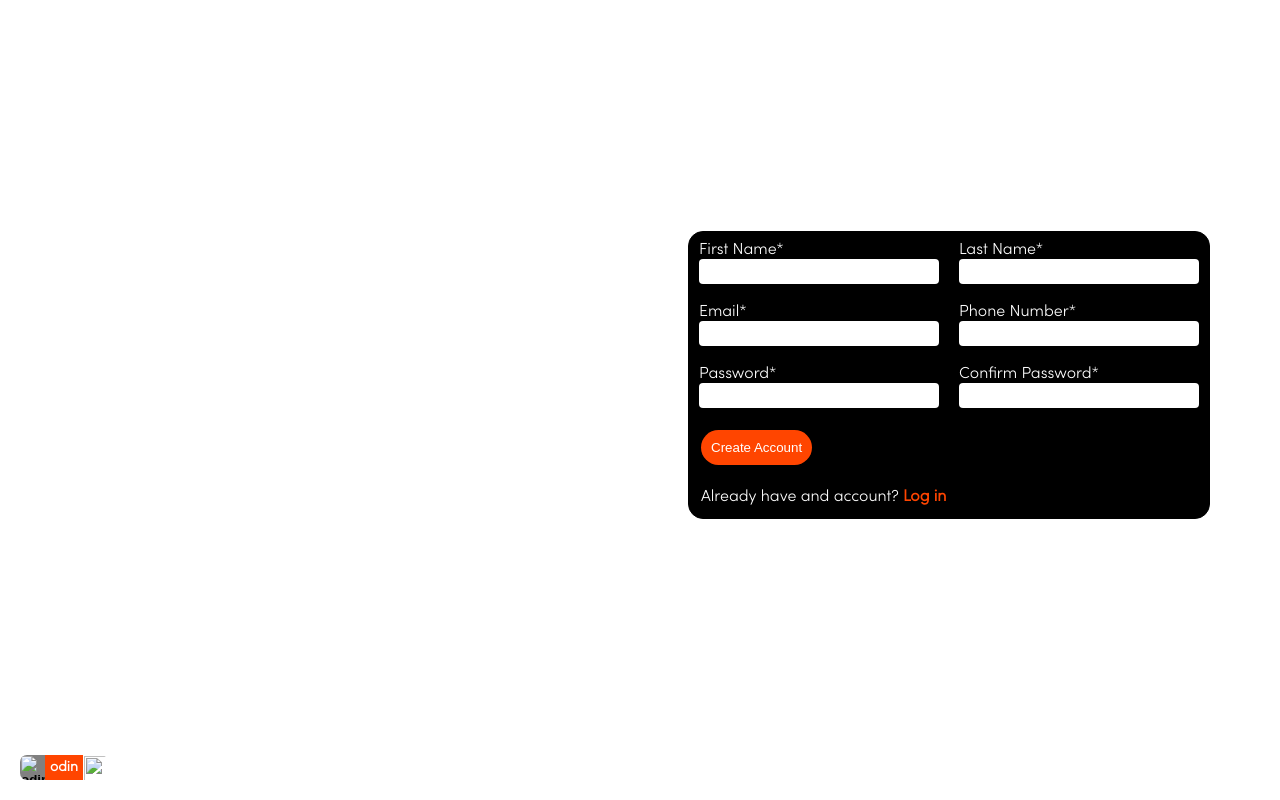
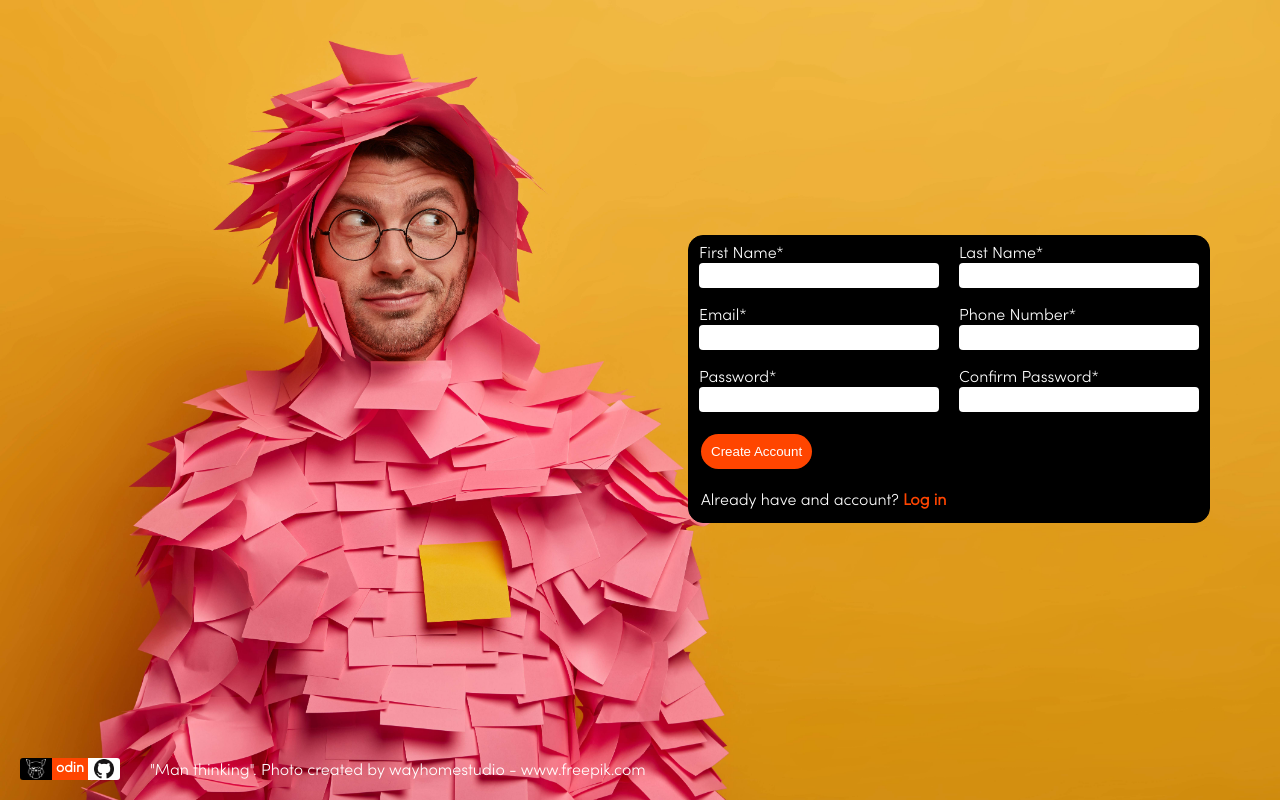
Before and after one commit to yuniel-reyes/sign-up-form, a plain HTML site: page index.html in a window 1280 px wide. Drawn offline with Linux system fonts and the light colour scheme; files whose address does not match are found by name.

Commit message:
fix urls

```diff
--- a/index.html
+++ b/index.html
@@ -12,7 +12,7 @@
     <section class="banner-one">
     </section>
     <main id="main-container">
-        <form action="#" method="post">
+        <form id="my-form">
             <div class="all-inputs-containers">
                 <ul class="container-one">
                     <li><label for="fname">First Name*</label><input type="text" id="fname" name="fname" required autocomplete="off"></li>
@@ -29,7 +29,7 @@ Valid password example: Z-2.we?{"></li>
                 </ul>
             </div>
             <div class="new-account-btn-container password-msg">
-                <button id="new-account-btn" type="submit">Create Account</button>
+                <button id="new-account-btn" type="submit" form="my-form">Create Account</button>
                 <p class="error-msg"></p>
             </div>
         </form>
@@ -38,13 +38,10 @@ Valid password example: Z-2.we?{"></li>
         </div>
     </main>
     <div class="banner-two">
-        <div id="three-logos-container">
-            <div class="logo-one">
-                <input type="image" id="odin-logo" src="/part_2/sign-up-form/odin-lined.png" alt="odin-logo">
-                <p class="odin">odin</p>
-                <input type="image" id="github-logo" src="/part_2/sign-up-form/GitHub-Mark-32px.png" alt="">
-            </div>
-
+        <div id="logos-container">
+                <div class="odin-container"><a href="https://www.theodinproject.com/" target="_blank"><img id="odin-logo" src="odin-lined.png" alt="odin-logo"></a></div>
+                <div class="odin-tag"><p class="odin">odin</p></div>
+                <div class="github-container"><a href="" target="_blank"><img id="github-logo" src="GitHub-Mark-32px.png" alt="github-logo"></img></a></div>
         </div>
         <a href='https://www.freepik.com/photos/man-thinking'>"Man thinking". Photo created by wayhomestudio - www.freepik.com</a></div>
         <script>
@@ -58,7 +55,7 @@ Valid password example: Z-2.we?{"></li>
                     return;
                 } else {
                     errorMessage.textContent = "";
-                    e.target.patter = e.target.value;
+                    e.target.pattern = e.target.value;
                     return;
                 }
             }
@@ -87,6 +84,7 @@ Valid password example: Z-2.we?{"></li>
                         return;
                 } else {
                     errorMessage.textContent = "";
+                    e.target.pattern = passWord;
                     validFirst = true;
                     firstPassword = passWord;
                     return;
@@ -124,9 +122,6 @@ Valid password example: Z-2.we?{"></li>
             let firstPassword = "";
             let validFirst = Boolean();
 
-
-
-
         </script>
 </body>
 </html>
--- a/style.css
+++ b/style.css
@@ -26,7 +26,7 @@ body {
     justify-content:space-between;
 
     /* background adjustments */
-    background-image: url('/part_2/sign-up-form/background-image.jpg');
+    background-image: url('/background.jpg');
     background-position: top;
     background-size: cover;
     background-repeat: no-repeat;
@@ -136,42 +136,43 @@ input:valid {    /*required:*/
 }
 
 
-#three-logos-container {
+#logos-container {
     display: flex;
-    flex-direction: column;
-    margin: 5px 20px 0 0;
-    gap: 10px;
     margin-left: 20px;
+    height: 22px;
 }
 
-.logo-one {
-    display: flex;
-    flex-direction: row;
-    /* justify-content: space-around; */
-    /* background-color: black; */
-    /* border-radius: 7px; */
-    width: 70px;
+
+img {
+    width: 20px;
+    height: 20px;
+    font-weight: bold;
+    background-color: rgb(0, 0, 0);
+    padding: 1px;
 }
 
-input[type="image"] {
-    width: 25px;
-    height: 25px;
-    font-weight: bold;
-    background-color: gray;
-    padding: 1px;
-    border-radius: 7px 0 0 7px;
+.odin-tag {
+    display: flex;
+    align-items: center;
 }
 
 .odin {
     color: white;
     font-size: 14px;
-    padding: 5px;
+    padding: 4px;
     font-weight: bold;
     background-color: orangered;
-    line-height: 15px;
+    /* line-height: 15px; */
 }
 
-input[type="image"]#github-logo {
+img#github-logo {
     background-color: white;
-    border-radius: 0px 7px 7px 0;
+    border-radius: 0px 3px 3px 0;
+    padding: 1px 6px 1px 6px;
 }
+
+img#odin-logo {
+    background-color: rgb(0, 0, 0);
+    border-radius: 3px 0px 0px 3px;
+    padding: 1px 6px 1px 6px;
+}
```
Also changed, not shown: background.jpg (added), requirements.txt.
